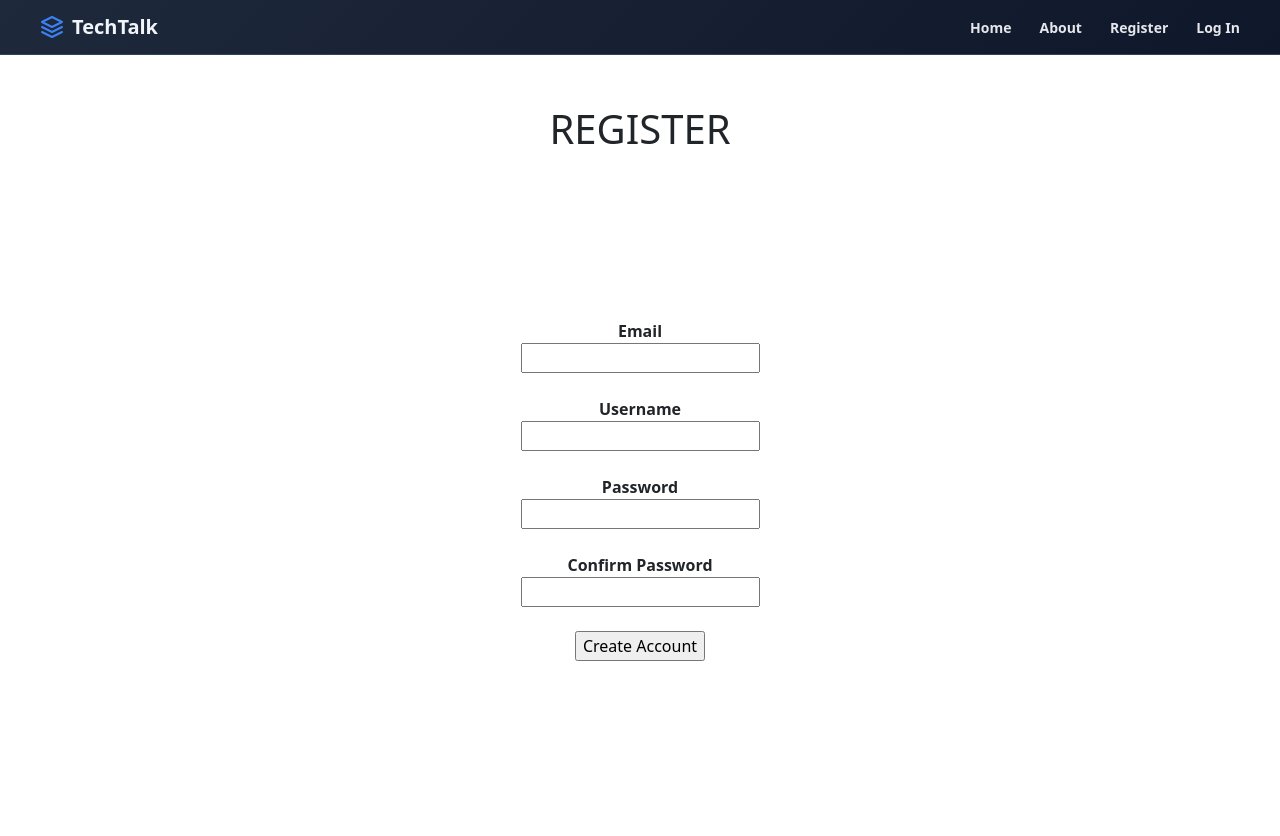
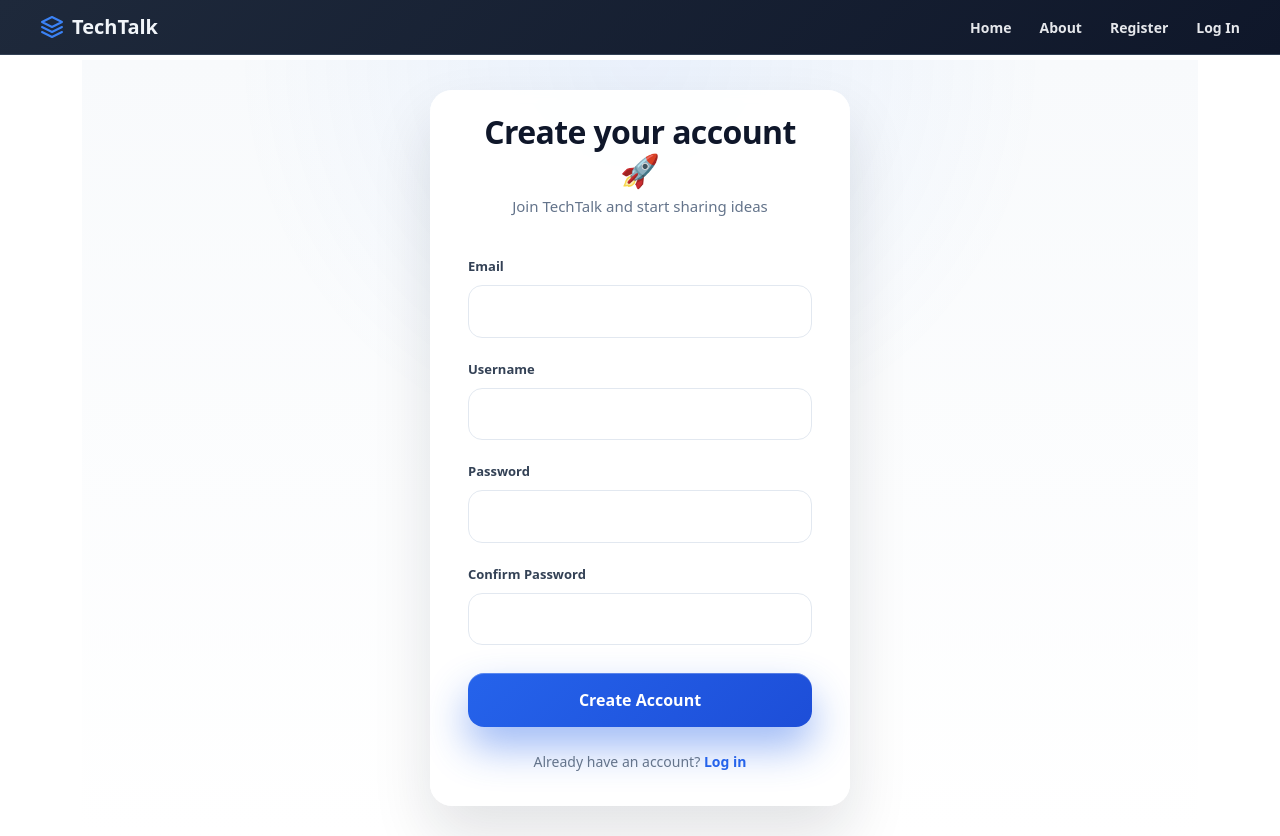
Before and after one commit to tilak2404/The-Tech-Blog, a Flask app: page /register in a window 1280 px wide. Before the commit the page ends 661 px from the top, so only its background shows below. Run offline with Flask 3, Linux system fonts and the light colour scheme; some libraries are stand-ins or nearby versions.

Commit message:
Revamp login and registration templates with enhanced styling and layout; improve form structure and user experience

```diff
--- a/Thetechblog/templates/base.html
+++ b/Thetechblog/templates/base.html
@@ -21,13 +21,13 @@
   "
 >
   <nav
-    style="
-      display: flex;
-      align-items: center;
-      justify-content: space-between;
-      max-width: 1200px;
-      margin: 0 auto;
-    "
+  style="
+    width: 100%;
+    padding: 0 24px;
+    display: flex;
+    justify-content: space-between;
+    align-items: center;
+  "
   >
     <!-- LOGO -->
     <div>
--- a/Thetechblog/templates/register.html
+++ b/Thetechblog/templates/register.html
@@ -1,14 +1,147 @@
 {% extends 'base.html'%}
 {%block content%}
-<h1 style="text-align:center; justify-content:center;padding-top: 4%;">REGISTER</h1>
-<form action="{{ url_for('users.register') }}" style="text-align: center;font-weight: bolder;text-decoration: solid;text-rendering: auto;padding: 12%;" method="POST">
-    {{form.hidden_tag()}}
-    <br>
-    {{form.email.label}}<br>{{form.email}}<br><br>
-    {{form.username.label}}<br>{{form.username}}<br><br>
-    {{form.password.label}}<br>{{form.password}}<br><br>
-    {{form.pass_confirm.label}}<br>{{form.pass_confirm}}<br><br>
-    {{form.submit()}}
-</form>
+<section
+  style="
+    min-height: calc(100vh - 64px);
+    background:
+      radial-gradient(900px circle at top, rgba(59,130,246,0.08), transparent 45%),
+      linear-gradient(180deg, #f8fafc, #ffffff);
+    display: flex;
+    justify-content: center;
+    align-items: center;
+    padding: 30px 10px;
+  "
+>
+  <div
+    style="
+      width: 100%;
+      max-width: 420px;
+      background: rgba(255,255,255,0.95);
+      backdrop-filter: blur(6px);
+      border-radius: 22px;
+      padding: 23px 38px 18px;
+      box-shadow:
+        0 30px 60px rgba(15,23,42,0.12),
+        inset 0 1px 0 rgba(255,255,255,0.6);
+      text-align: center;
+    "
+  >
+    <!-- HEADER -->
+    <h1
+      style="
+        margin: 0;
+        font-size: 32px;
+        font-weight: 900;
+        letter-spacing: -0.02em;
+        color: #0f172a;
+      "
+    >
+      Create your account 🚀
+    </h1>
 
+    <p
+      style="
+        margin-top: 5px;
+        font-size: 15px;
+        color: #64748b;
+      "
+    >
+      Join TechTalk and start sharing ideas
+    </p>
+
+    <!-- FORM -->
+    <form action="{{ url_for('users.register') }}" method="POST" style="margin-top: 36px; text-align: left;">
+      {{form.hidden_tag()}}
+      <!-- Email -->
+      <div style="margin-bottom: 18px;">
+        <label
+          style="
+            font-size: 13px;
+            font-weight: 600;
+            color: #334155;
+          "
+        >
+          {{form.email.label}}
+        </label>
+        <div style="margin-top: 8px;">
+          {{form.email(style="width: 100%; padding: 14px 16px; border-radius: 14px; border: 1px solid #e2e8f0; font-size: 15px; color: #0f172a;")}}
+        </div>
+      </div>
+
+      <!-- Username -->
+      <div style="margin-bottom: 18px;">
+        <label
+          style="
+            font-size: 13px;
+            font-weight: 600;
+            color: #334155;
+          "
+        >
+          {{form.username.label}}
+        </label>
+        <div style="margin-top: 8px;">
+          {{form.username(style="width: 100%; padding: 14px 16px; border-radius: 14px; border: 1px solid #e2e8f0; font-size: 15px; color: #0f172a;")}}
+        </div>
+      </div>
+
+      <!-- Password -->
+      <div style="margin-bottom: 18px;">
+        <label
+          style="
+            font-size: 13px;
+            font-weight: 600;
+            color: #334155;
+          "
+        >
+          {{form.password.label}}
+        </label>
+        <div style="margin-top: 8px;">
+          {{form.password(style="width: 100%; padding: 14px 16px; border-radius: 14px; border: 1px solid #e2e8f0; font-size: 15px;")}}
+        </div>
+      </div>
+
+      <!-- Confirm Password -->
+      <div style="margin-bottom: 28px;">
+        <label
+          style="
+            font-size: 13px;
+            font-weight: 600;
+            color: #334155;
+          "
+        >
+          {{form.pass_confirm.label}}
+        </label>
+        <div style="margin-top: 8px;">
+          {{form.pass_confirm(style="width: 100%; padding: 14px 16px; border-radius: 14px; border: 1px solid #e2e8f0; font-size: 15px;")}}
+        </div>
+      </div>
+
+      <!-- CTA -->
+      <div>
+        {{form.submit(style="width: 100%; padding: 15px; border-radius: 16px; border: none; background: linear-gradient(135deg, #2563eb, #1d4ed8); color: #ffffff; font-size: 16px; font-weight: 800; cursor: pointer; box-shadow: 0 20px 40px rgba(37,99,235,0.45), inset 0 1px 0 rgba(255,255,255,0.25);")}}
+      </div>
+    </form>
+
+    <!-- FOOTER -->
+    <p
+      style="
+        margin-top: 24px;
+        font-size: 14px;
+        color: #64748b;
+      "
+    >
+      Already have an account?
+      <a
+        href="{{ url_for('users.login') }}"
+        style="
+          color: #2563eb;
+          font-weight: 700;
+          text-decoration: none;
+        "
+      >
+        Log in
+      </a>
+    </p>
+  </div>
+</section>
 {% endblock%}
```
Also changed, not shown: Thetechblog/templates/login.html (+110 -8 lines).
